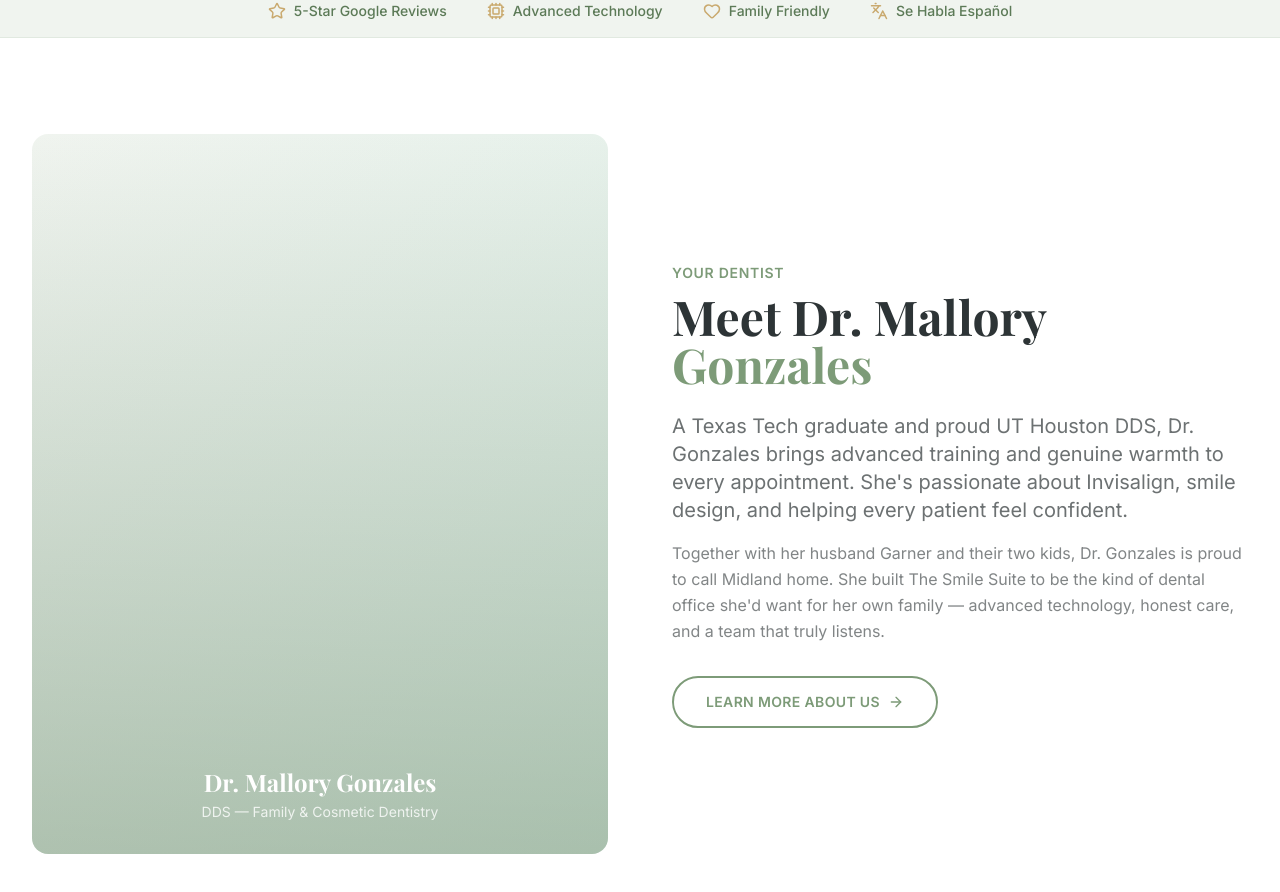
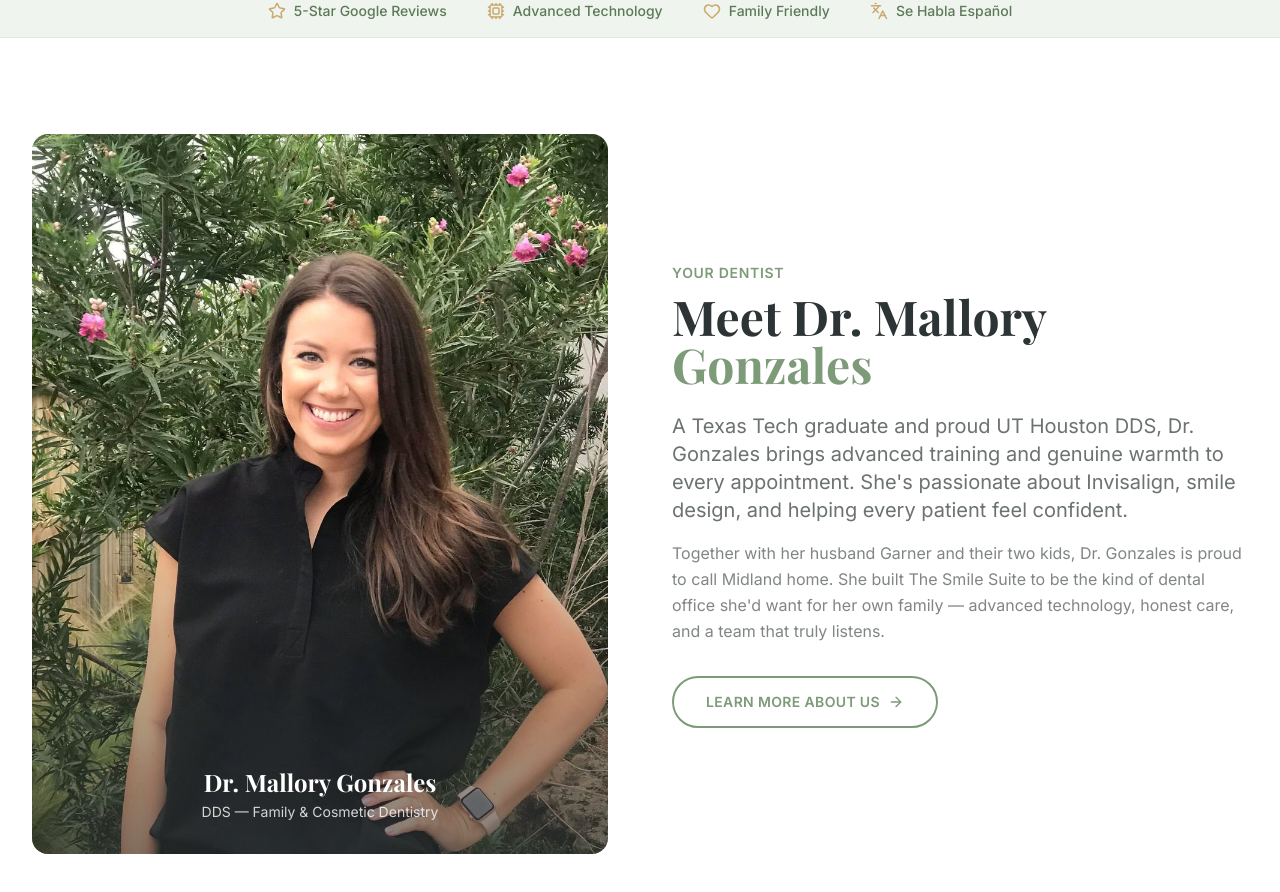
Before and after one commit to N0DEHQ/smile-suite, a Next.js app: page / in a window 1280 px wide. Shown: the part 812-1704 px from the top of the page. Built offline with nearby package versions, Linux system fonts and the light colour scheme; a web font is replaced by a local one.

Commit message:
add Dr. Gonzales photo to home + about pages

```diff
--- a/src/app/about/page.tsx
+++ b/src/app/about/page.tsx
@@ -1,4 +1,5 @@
 import { Metadata } from "next";
+import Image from "next/image";
 import ScrollReveal from "@/components/ScrollReveal";
 import { GraduationCap, Heart, Award, MapPin, ArrowRight } from "lucide-react";
 
@@ -41,8 +42,15 @@ export default function AboutPage() {
         <div className="max-w-7xl mx-auto">
           <div className="grid grid-cols-1 lg:grid-cols-2 gap-12 lg:gap-20 items-center">
             <ScrollReveal direction="left">
-              <div className="aspect-[3/4] rounded-2xl bg-sage-gradient relative overflow-hidden">
-                <div className="absolute inset-0 bg-gradient-to-t from-sage-dark/50 to-transparent" />
+              <div className="aspect-[3/4] rounded-2xl relative overflow-hidden">
+                <Image
+                  src="/images/dr-gonzales.jpg"
+                  alt="Dr. Mallory Gonzales, DDS — The Smile Suite, Midland TX"
+                  fill
+                  className="object-cover object-top"
+                  sizes="(max-width: 1024px) 100vw, 50vw"
+                />
+                <div className="absolute inset-0 bg-gradient-to-t from-charcoal/60 via-transparent to-transparent" />
                 <div className="absolute bottom-8 left-8 right-8">
                   <p className="text-white font-playfair text-3xl font-bold">Dr. Mallory Gonzales</p>
                   <p className="text-white/80 mt-1">DDS — Family & Cosmetic Dentistry</p>
--- a/src/app/page.tsx
+++ b/src/app/page.tsx
@@ -6,6 +6,7 @@ import ServiceCard from "@/components/ServiceCard";
 import TechShowcase from "@/components/TechShowcase";
 import TestimonialCarousel from "@/components/TestimonialCarousel";
 import ScrollReveal, { StaggerContainer } from "@/components/ScrollReveal";
+import Image from "next/image";
 import {
   SmilePlus,
   Sparkles,
@@ -96,9 +97,16 @@ export default function Home() {
         <div className="max-w-7xl mx-auto">
           <div className="grid grid-cols-1 lg:grid-cols-2 gap-12 lg:gap-16 items-center">
             <ScrollReveal direction="left">
-              <div className="aspect-[4/5] rounded-2xl bg-sage-gradient flex items-end justify-center overflow-hidden relative">
-                <div className="absolute inset-0 bg-gradient-to-t from-sage-dark/40 to-transparent" />
-                <div className="relative text-center pb-8 px-4">
+              <div className="aspect-[4/5] rounded-2xl overflow-hidden relative">
+                <Image
+                  src="/images/dr-gonzales.jpg"
+                  alt="Dr. Mallory Gonzales, DDS — The Smile Suite, Midland TX"
+                  fill
+                  className="object-cover object-top"
+                  sizes="(max-width: 1024px) 100vw, 50vw"
+                />
+                <div className="absolute inset-0 bg-gradient-to-t from-charcoal/60 via-transparent to-transparent" />
+                <div className="absolute bottom-0 left-0 right-0 text-center pb-8 px-4">
                   <p className="text-white font-playfair text-2xl font-bold">Dr. Mallory Gonzales</p>
                   <p className="text-white/80 text-sm mt-1">DDS — Family & Cosmetic Dentistry</p>
                 </div>
```
Also changed, not shown: public/images/dr-gonzales.jpg (added).
